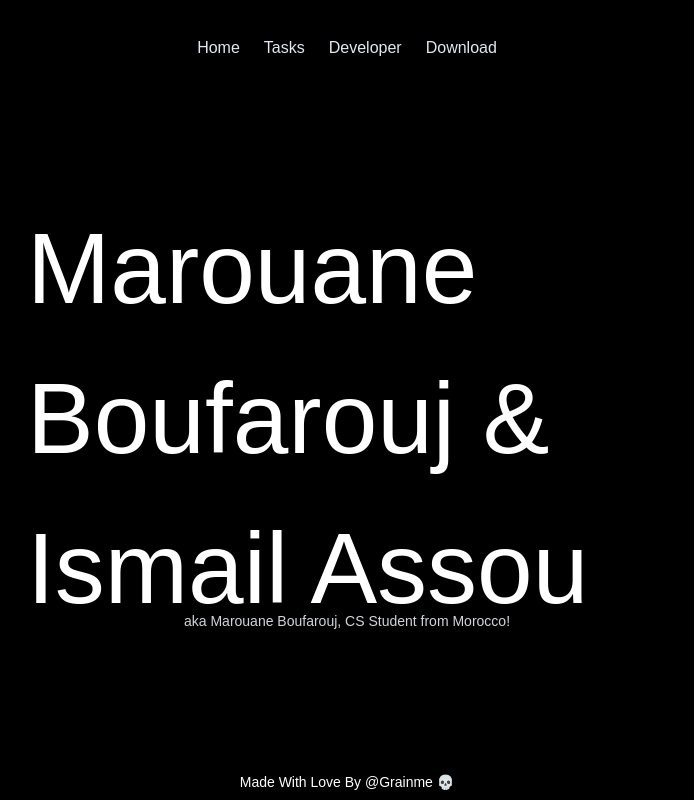
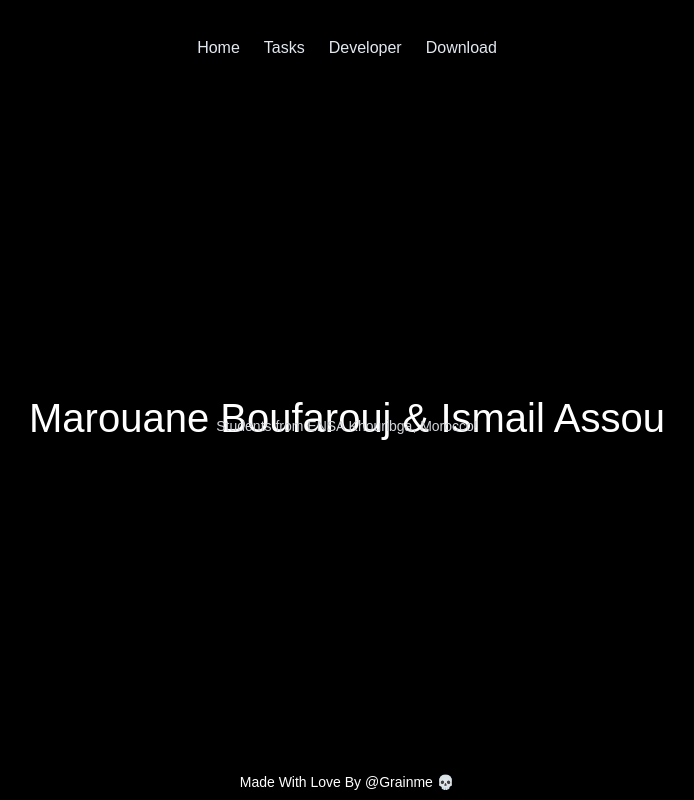
Before and after one commit to grainme/Shuchu, a React (Vite) app: page /WhoAmI in a window 1280 px wide. Shown: the whole page, without its empty margins (293-987 px from the left). Built offline with nearby package versions, Linux system fonts and the light colour scheme; a web font is replaced by a local one.

Commit message:
Update Developer.tsx

```diff
--- a/src/pages/Developer.tsx
+++ b/src/pages/Developer.tsx
@@ -5,12 +5,12 @@ function Dev() {
   return (
     <div className="flex flex-col justify-between items-center min-h-[103vh] sm:min-h-[100vh] bg-black text-white font-CD">
       <NavBar />
-      <div className="sm:w-[50%] flex flex-col justify-center items-center">
-        <h1 className="text-[40px] sm:text-[100px] mb-[-1rem] sm:mb-[-2rem] ">
+      <div className="sm:w-[70%] flex flex-col justify-center items-center">
+        <h1 className="text-[20px] sm:text-[40px] mb-[-1rem] sm:mb-[-2rem] ">
           Marouane Boufarouj & Ismail Assou
         </h1>
         <div className="text-[12px] sm:text-[14px] text-gray-300 font-GN">
-          aka Marouane Boufarouj, CS Student from Morocco!
+          Students from ENSA Khouribga, Morocco!
         </div>
       </div>
       <Card />
```
